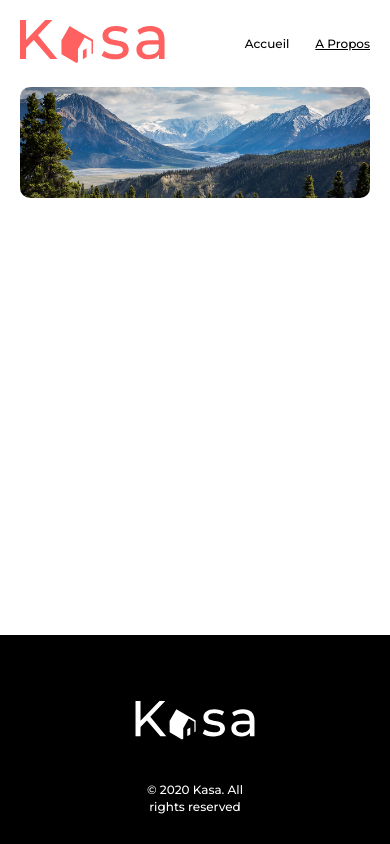
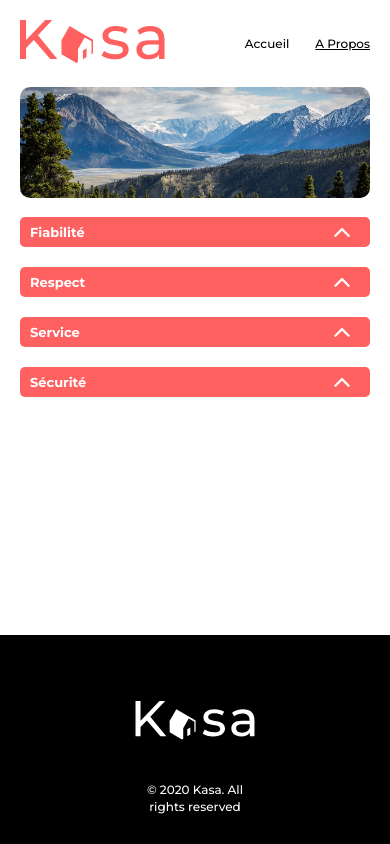
Before and after one commit to Alzorath57/Kasa-location-immobiliere, a React (Vite) app: page /about in a window 390 px wide. Built offline with nearby package versions, Linux system fonts and the light colour scheme.

Commit message:
feat: responsive mobile de la page about

```diff
--- a/src/pages/About.scss
+++ b/src/pages/About.scss
@@ -4,3 +4,10 @@
   gap: 28px;
   margin: 50px 209px 50px;
 }
+@media (max-width: 480px) {
+  .about-accordions {
+    margin: 0 20px;
+    gap: 20px;
+    margin-top: 19px;
+  }
+}
```
